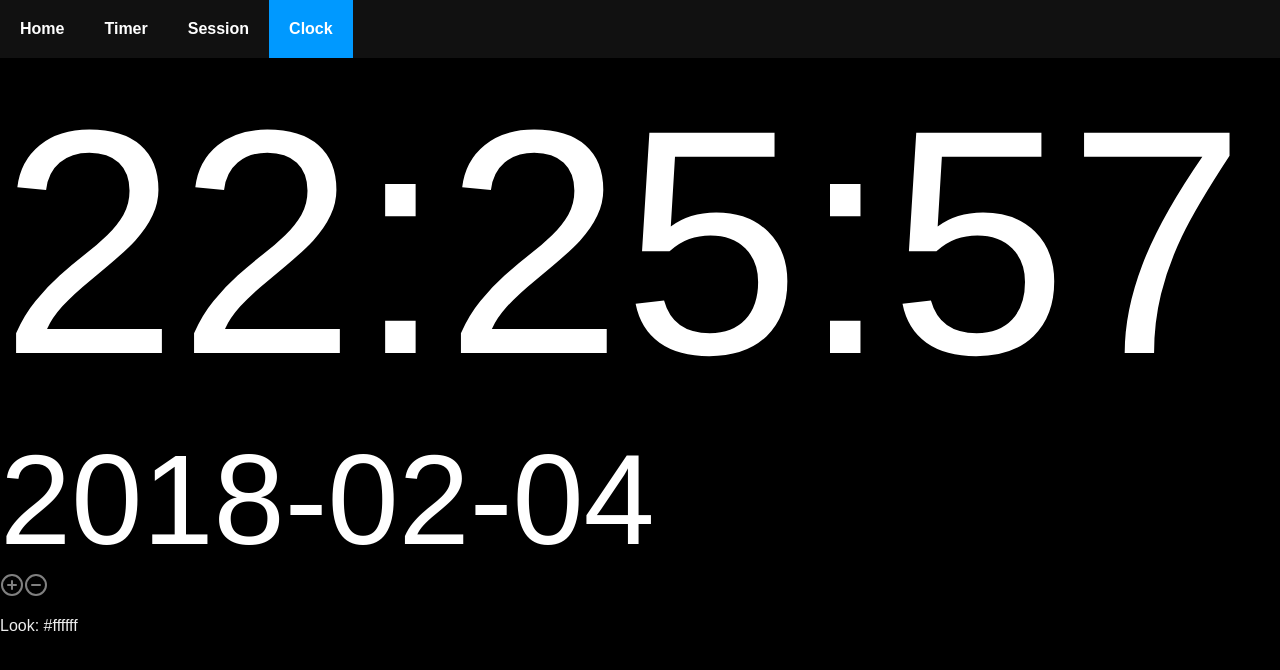
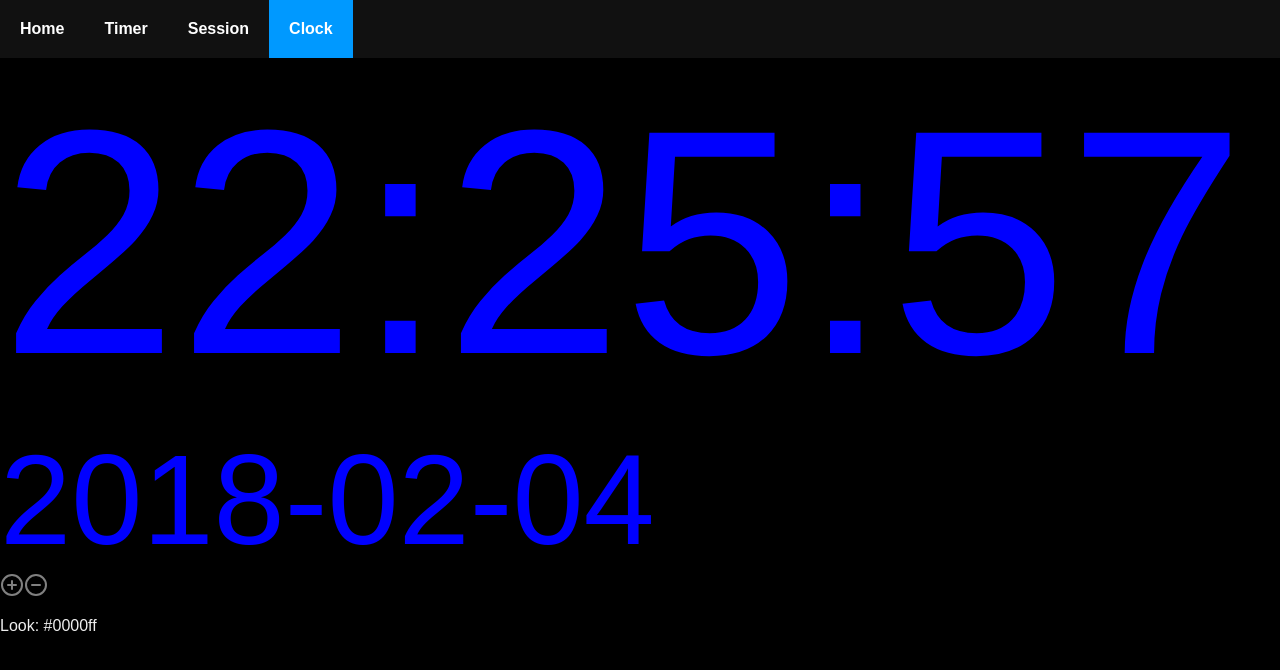
Before and after one commit to jgorman/darkest-night-clock-react-js, a React (Create React App) app: page /#/clock in a window 1280 px wide. Shown: the top 670 px of the page. Built offline with nearby package versions, Linux system fonts and the light colour scheme.

Commit message:
Default to blue.

```diff
--- a/src/Clock.js
+++ b/src/Clock.js
@@ -13,7 +13,7 @@ class Clock extends Component {
       date: new Date(),
       brightness: 1.0,
       alert: '',
-      color: [255, 255, 255]
+      color: [0, 0, 255]
     };
     this.brighterClick = this.brighterClick.bind(this);
     this.dimmerClick = this.dimmerClick.bind(this);
@@ -59,8 +59,8 @@ class Clock extends Component {
     const color = formatColor(this.state.color, this.state.brightness);
     return (
       <div>
-        <ShowTime color={color} date={this.state.date}></ShowTime>
-        <ShowDate color={color} date={this.state.date}></ShowDate>
+        <ShowTime date={this.state.date} color={color}></ShowTime>
+        <ShowDate date={this.state.date} color={color}></ShowDate>
         <div>
           <img onClick={this.brighterClick} src={plusCircle} className="controls" alt="Brighter" />
           <img onClick={this.dimmerClick} src={minusCircle} className="controls" alt="Dimmer" />
--- a/src/index.css
+++ b/src/index.css
@@ -34,7 +34,3 @@ div.clock-date {
   color: blue;
   font-size: 10vw;
 }
-
-img.feather {
-  fill: white;
-}
```
